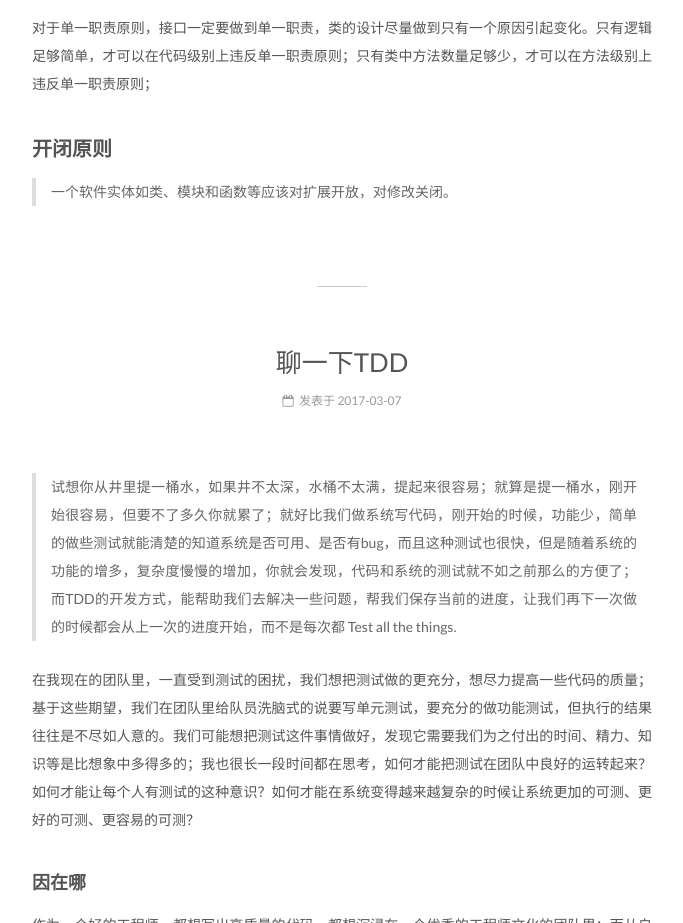
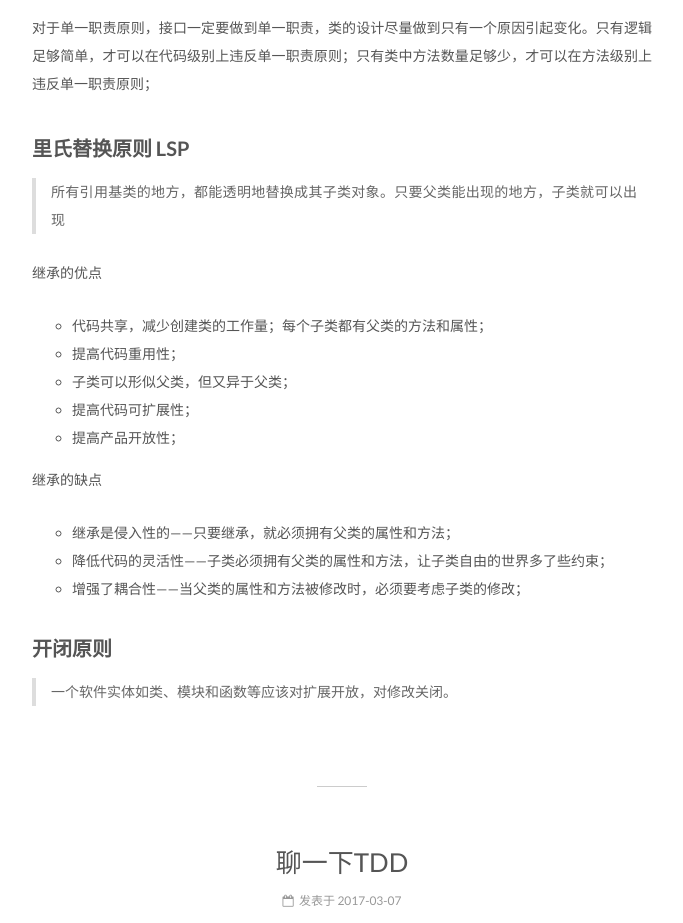
Before and after one commit to shniu/shniu.github.io, a plain HTML site: page index.html in a window 1280 px wide. Shown: the part 3880-4803 px from the top of the page, without its empty margins (428-1111 px from the left). Drawn offline with Linux system fonts and the light colour scheme.

Commit message:
Site updated: 2017-03-13 09:12:10

```diff
--- a/index.html
+++ b/index.html
@@ -493,6 +493,22 @@
 <p>在SRP中，有个叫这则扩散的东西，所谓职责扩散，就是因为某种原因，职责P被分化为粒度更细的职责P1和P2；</p>
 <p><strong>建议</strong></p>
 <p>对于单一职责原则，接口一定要做到单一职责，类的设计尽量做到只有一个原因引起变化。只有逻辑足够简单，才可以在代码级别上违反单一职责原则；只有类中方法数量足够少，才可以在方法级别上违反单一职责原则；</p>
+<h2 id="里氏替换原则-LSP"><a href="#里氏替换原则-LSP" class="headerlink" title="里氏替换原则 LSP"></a>里氏替换原则 LSP</h2><blockquote><p>所有引用基类的地方，都能透明地替换成其子类对象。只要父类能出现的地方，子类就可以出现</p>
+</blockquote>
+<p>继承的优点</p>
+<ul>
+<li>代码共享，减少创建类的工作量；每个子类都有父类的方法和属性；</li>
+<li>提高代码重用性；</li>
+<li>子类可以形似父类，但又异于父类；</li>
+<li>提高代码可扩展性；</li>
+<li>提高产品开放性；</li>
+</ul>
+<p>继承的缺点</p>
+<ul>
+<li>继承是侵入性的——只要继承，就必须拥有父类的属性和方法；</li>
+<li>降低代码的灵活性——子类必须拥有父类的属性和方法，让子类自由的世界多了些约束；</li>
+<li>增强了耦合性——当父类的属性和方法被修改时，必须要考虑子类的修改；</li>
+</ul>
 <h2 id="开闭原则"><a href="#开闭原则" class="headerlink" title="开闭原则"></a>开闭原则</h2><blockquote><p>一个软件实体如类、模块和函数等应该对扩展开放，对修改关闭。</p>
 </blockquote>
 
```
Also changed, not shown: 2017/03/09/设计原则/index.html (+18 -2 lines).
